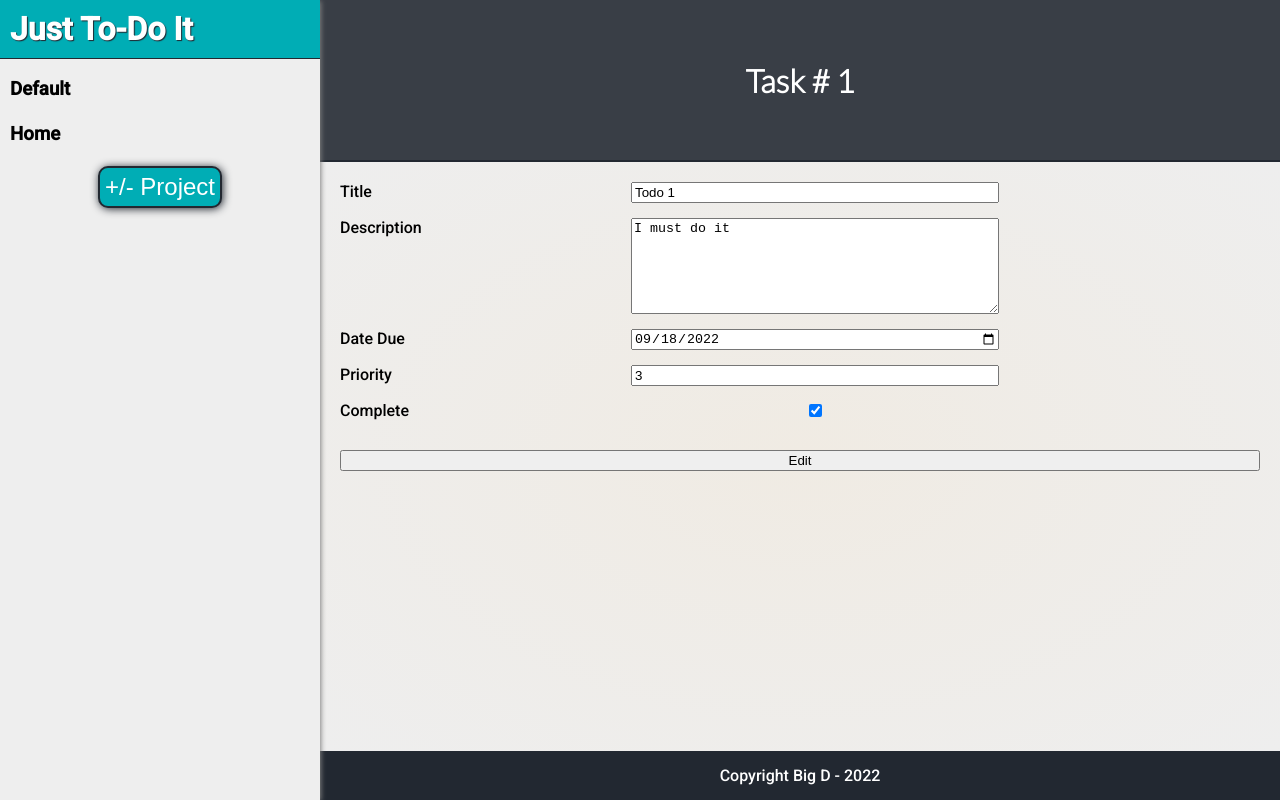
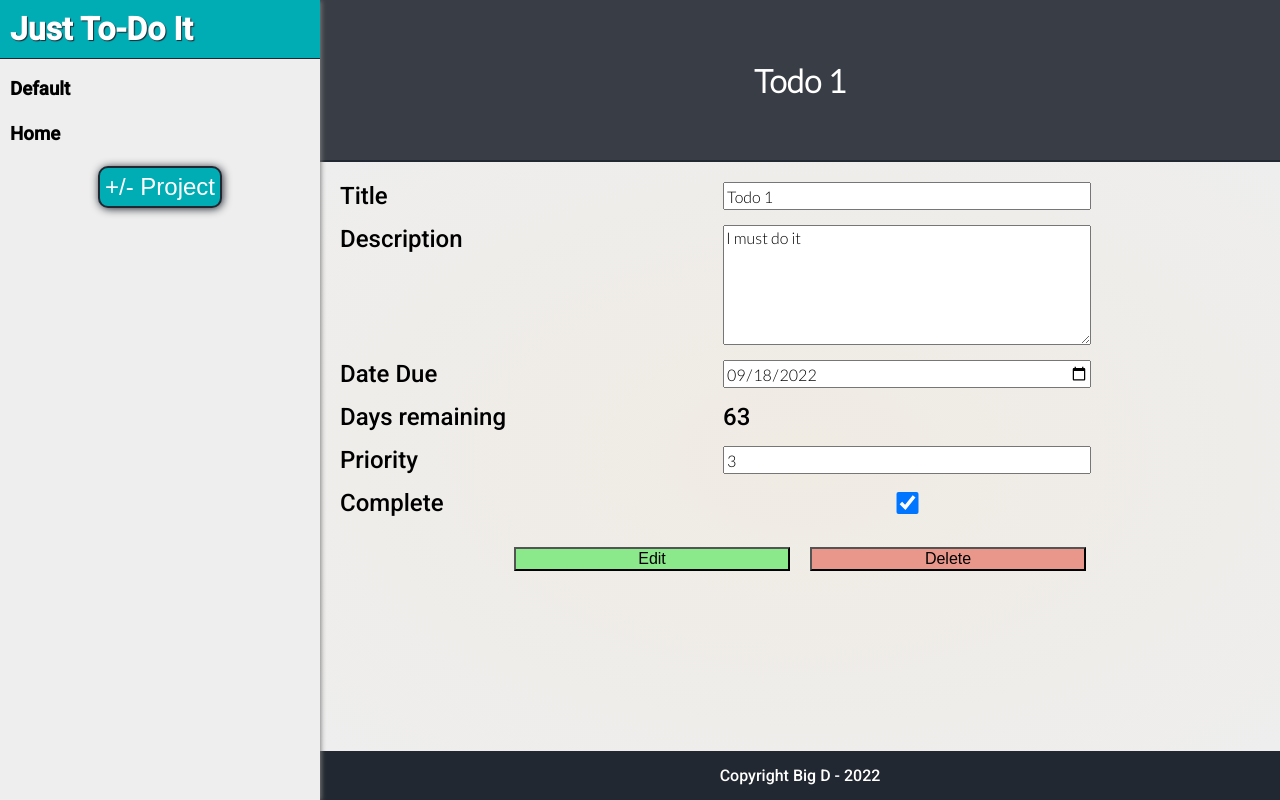
Before and after one commit to dchaas/todo-list, a website built with webpack: page dist/index.html in a window 1280 px wide. Both pictures are taken after a click on the button "Edit". Built offline with nearby package versions, Linux system fonts and the light colour scheme.

Commit message:
Edit and delete buttons added. Edit and delete buttons created with each todo rendering. 'Edit' button will update the todo record and re-render the page. Delete will remove the record.

```diff
--- a/src/index.js
+++ b/src/index.js
@@ -13,9 +13,9 @@ Projects.getProjects()['Default'].addToDo(Todo('Default 1','I must do it','tomor
 
 // adding some additional content for checking it out
 let todo1 = Todo('Todo 1','I must do it','2022-09-18','3','notes',true);
-let todo2 = Todo('Todo 2','I must do it','2022-09-18','4','notes',false);
-let todo3 = Todo('Todo 3','I must do it','2022-09-18','high','notes',false);
-let todo4 = Todo('Todo 4','I must do it','2022-09-18','high','notes',false);
+let todo2 = Todo('Todo 2','I must do it','2022-07-20','4','notes',false);
+let todo3 = Todo('Todo 3','I must do it','2022-07-25','2','notes',false);
+let todo4 = Todo('Todo 4','I must do it','2022-09-18','5','notes',false);
 
 let todos = Todos();
 
--- a/src/render.js
+++ b/src/render.js
@@ -1,4 +1,4 @@
-import { Todos } from "./todo";
+import {Todo,Todos } from "./todo";
 import {Projects} from './todo.js';
 
 // new project button
@@ -74,8 +74,22 @@ let renderSideBar = function(projects) {
             const todoLi = document.createElement('li');
             todoLi.classList.add('project-li');
             todoLi.innerHTML = `${todo.title}`;
+            todoLi.addEventListener('click',function(){
+                renderToDo(todo,project,allProjects);
+            });
             ul.appendChild(todoLi);
         });
+
+        const newToDoBtn = document.createElement('button');
+        newToDoBtn.classList.add('new-to-do');
+        newToDoBtn.textContent = "+";
+        newToDoBtn.addEventListener('click',function(){
+            let newTodo = Todo('','','','0','',false);
+            projects.getProjects()[project].addToDo(newTodo);
+            renderToDo(newTodo,project,allProjects);
+            renderSideBar(projects);
+        });
+        ul.appendChild(newToDoBtn);
 
         sideBar.appendChild(header);
         sideBar.appendChild(ul);
@@ -92,18 +106,59 @@ const renderFooter = ()=> {
 
 
 // function to render the todo
-let renderToDo = function(todo) {
+let renderToDo = function(todo,project,allProjects) {
+    const today = new Date();
+    const titleHeader = document.querySelector('.todo-title');
     const title = document.querySelector('input[name="title"]');
     const desc = document.querySelector('textarea[name="description"]');
     const dueDate = document.querySelector('input[name="due-date"]');
+    const timeLeft = document.querySelector('#time-left');
     const priority = document.querySelector('input[name="priority"]');
     const completed = document.querySelector('input[name="complete"]');
 
+    titleHeader.innerHTML = `${todo.title}`;
     title.value = todo.title;
     desc.value = todo.description;
     dueDate.value = todo.dueDate;
+    let due = new Date(todo.dueDate);
+    timeLeft.innerHTML = parseInt((due - today)/(1000*60*60*24),10);
     priority.value = todo.priority;
     completed.checked = todo.complete;
+
+
+    // remove any existing buttons
+    const btnGrp = document.querySelector('.btn-grp');
+    clearContent(btnGrp);
+
+    // create the edit and delete button
+    const editBtn = document.createElement('button');
+    editBtn.classList.add('edit-btn');
+    editBtn.innerHTML = 'Edit';
+    const deleteBtn = document.createElement('button');
+    deleteBtn.classList.add('delete-btn');
+    deleteBtn.innerHTML = 'Delete';
+
+    btnGrp.appendChild(editBtn);
+    btnGrp.appendChild(deleteBtn);
+
+    console.log(todo);
+
+    editBtn.addEventListener('click',function(){
+        todo.title = title.value;
+        todo.description = desc.value;
+        todo.dueDate = dueDate.value;
+        todo.priority = priority.value;
+        todo.complete = completed.checked;
+        renderSideBar(Projects);
+        renderToDo(todo,project,allProjects);
+    });
+
+
+    deleteBtn.addEventListener('click',function(){
+        allProjects[project].removeToDo(todo);
+        renderSideBar(Projects);
+    });
+
 
 };
 
--- a/src/styles.css
+++ b/src/styles.css
@@ -19,6 +19,7 @@ body {
     display: flex;
     flex-direction: column;
     z-index: 5;
+    cursor: grab;
 
 }
 
@@ -122,12 +123,19 @@ body {
     display: flex;
     flex-direction: column;
     gap: 30px;
+    font-size: 1.5rem;
+    flex-wrap: wrap;
 }
 
 .todo-form {
     display: grid;
-    grid-template-columns: 30% 40%;
+    grid-template-columns: 40% 40%;
     gap: 15px;
+}
+
+input, textarea {
+    font-family: 'Lato',sans-serif;
+    font-size: 1rem;
 }
 
 .footer {
@@ -141,3 +149,30 @@ label {
     display: block;
     grid-column: 1/2;
 }
+
+.new-to-do{
+    color: #00ADB5;
+}
+
+.btn-grp {
+    display: flex;
+    gap: 20px;
+    justify-content: center;
+}
+
+.edit-btn, .delete-btn {
+    width: 30%;
+        font-size: 1rem;
+}
+
+.edit-btn {
+    background-color: rgb(139, 233, 139);
+}
+
+.delete-btn {
+    background-color: rgb(233, 150, 139);
+}
+
+.edit-btn:hover, .delete-btn:hover {
+    opacity: 0.8;
+}
```
Also changed, not shown: dist/index.html, dist/main.js.
